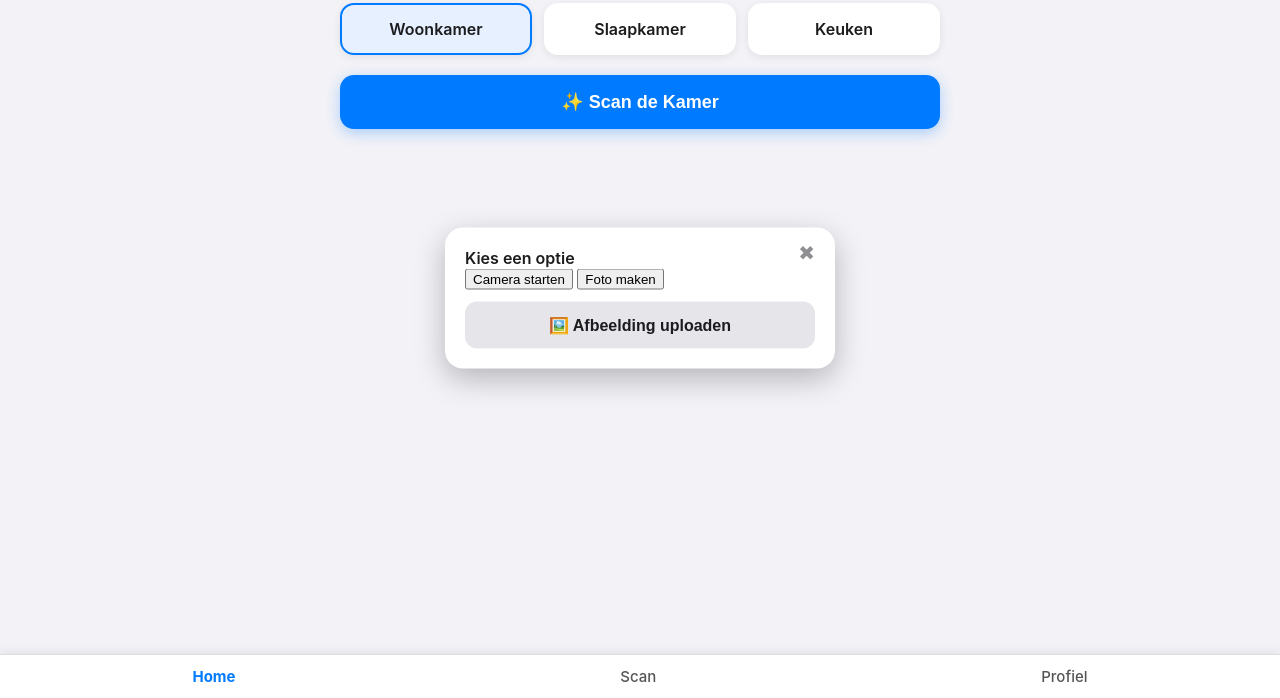
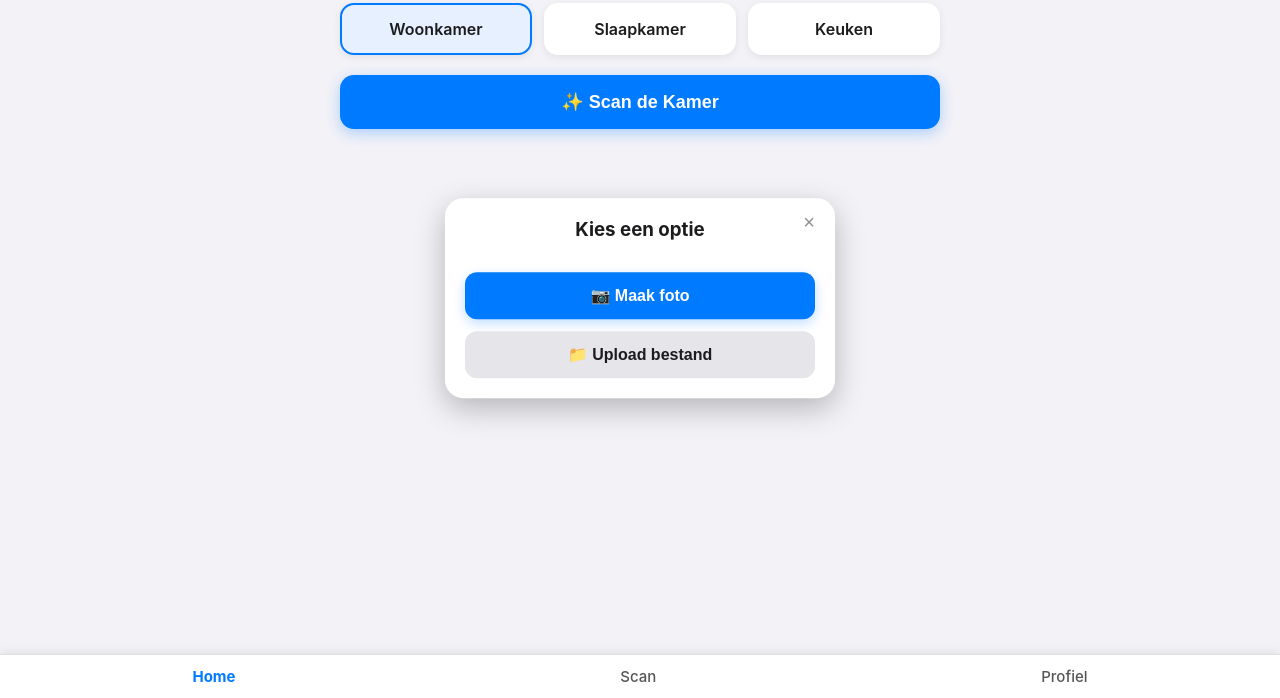
Before and after one commit to hoesseik/clutterCam, a website: page index.html in a window 1280 px wide. Both pictures are taken after a click on the element "Woonkamer". Shown: the part 102-800 px from the top of the page. Drawn offline with Linux system fonts and the light colour scheme.

```diff
--- a/index.html
+++ b/index.html
@@ -577,9 +577,24 @@
     </div>
 </div>
 
+<!-- POPUP UPLOAD MENU -->
+<div class="upload-options" id="uploadPopup" style="display: none;">
+    <button class="popup-close" id="closePopupBtn">&times;</button>
+    <h3 style="margin-top: 0; text-align: center;">Kies een optie</h3>
+    <button class="photo-btn" id="takePhotoBtn">📷 Maak foto</button>
+    <button class="upload-btn" id="uploadFileBtn">📁 Upload bestand</button>
+</div>
+
+<!-- VERBORGEN INPUTS VOOR CAMERA EN BESTANDEN -->
+<input type="file" id="cameraInput" accept="image/*" capture="environment" style="display: none;">
+<input type="file" id="fileInput" accept="image/*" style="display: none;">
+
 <!-- TOAST -->
 <div id="toast" class="toast"></div>
+
 <script>
+
+    // ... (Plak hier de rest van je bestaande JavaScript-code) ...
 /* ---------------------------------------------------
    APPLE-STYLE TOAST
 --------------------------------------------------- */
@@ -678,21 +693,29 @@
 /* ---------------------------------------------------
    ROOM SELECTOR & POPUP
 --------------------------------------------------- */
-document.querySelectorAll('.room').forEach(room => {
-    room.addEventListener('click', () => {
+// Zoek alle ruimte-knoppen
+document.querySelectorAll('.room').forEach(roomBtn => {
+    roomBtn.addEventListener('click', () => {
+        // 1. Markeer het gekozen vertrek als geselecteerd
         document.querySelectorAll('.room').forEach(r => r.classList.remove('selected'));
-        room.classList.add('selected');
-        selectedRoom = room.dataset.room;
-        const popup = document.getElementById('popupMenu');
-        if (popup) popup.style.display = "block";
+        roomBtn.classList.add('selected');
+
+        // 2. Open het uploadvenster
+        const popup = document.querySelector('.upload-options') || document.querySelector('.popup');
+        if (popup) {
+            popup.style.display = 'block';
+        }
     });
 });
 
-const popupCloseBtn = document.getElementById('popupCloseBtn');
-if (popupCloseBtn) {
-    popupCloseBtn.addEventListener('click', () => {
-        stopCamera();
-        document.getElementById('popupMenu').style.display = "none";
+// Zorg dat het kruisje/sluitknop de pop-up weer kan sluiten
+const closeBtn = document.querySelector('.popup-close');
+if (closeBtn) {
+    closeBtn.addEventListener('click', () => {
+        const popup = document.querySelector('.upload-options') || document.querySelector('.popup');
+        if (popup) {
+            popup.style.display = 'none';
+        }
     });
 }
 
```
